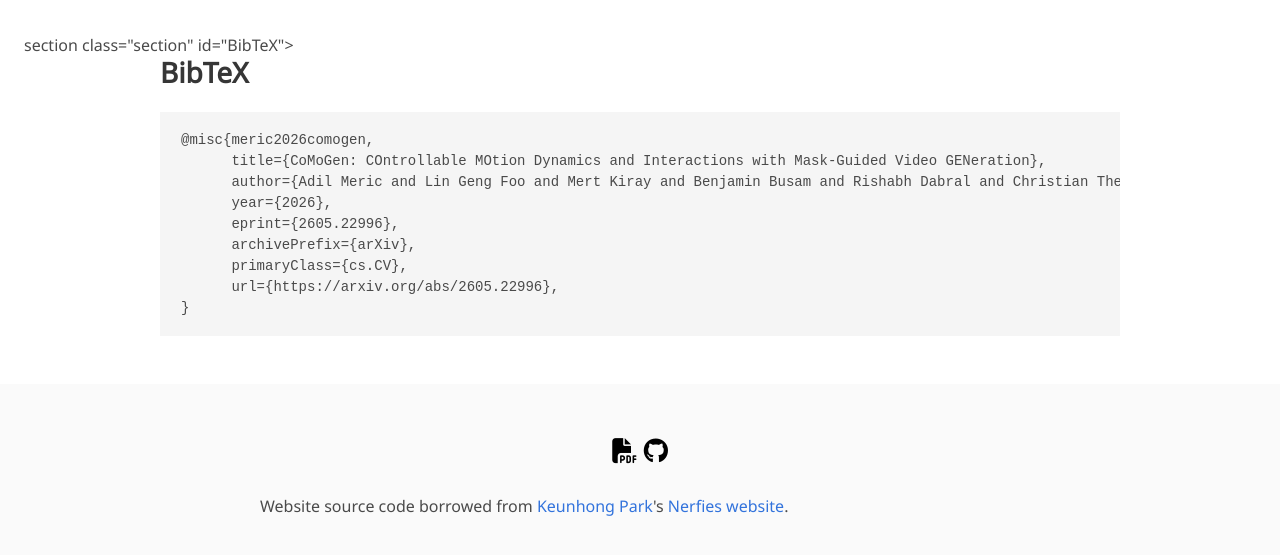
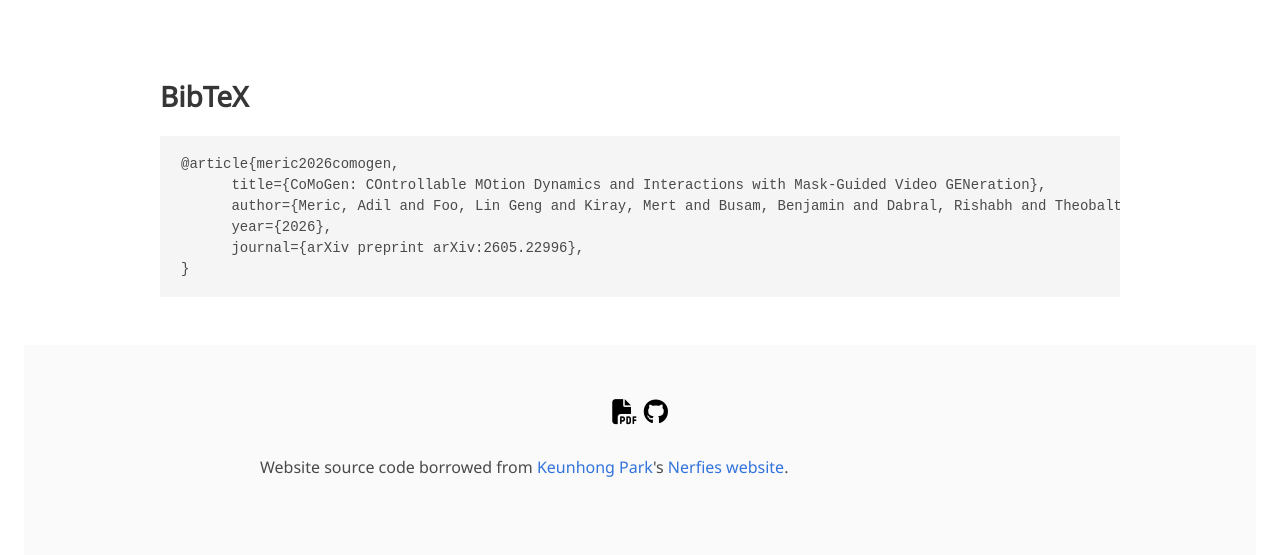
Before and after one commit to mericadil/CoMoGen, a plain HTML site: page index.html in a window 1280 px wide. Shown: the part 3762-4317 px from the top of the page. Drawn offline with nearby package versions, Linux system fonts and the light colour scheme; some icons are missing; a web font is replaced by a local one.

Commit message:
fix bibtex

```diff
--- a/index.html
+++ b/index.html
@@ -405,18 +405,15 @@
 </section>
 <!-- /Method -->
 
-section class="section" id="BibTeX">
+<section class="section" id="BibTeX">
         <div class="container is-max-desktop content">
             <h2 class="title">BibTeX</h2>
             <pre>
-<code>@misc{meric2026comogen,
+<code>@article{meric2026comogen,
       title={CoMoGen: COntrollable MOtion Dynamics and Interactions with Mask-Guided Video GENeration},
-      author={Adil Meric and Lin Geng Foo and Mert Kiray and Benjamin Busam and Rishabh Dabral and Christian Theobalt},
+      author={Meric, Adil and Foo, Lin Geng and Kiray, Mert and Busam, Benjamin and Dabral, Rishabh and Theobalt, Christian},
       year={2026},
-      eprint={2605.22996},
-      archivePrefix={arXiv},
-      primaryClass={cs.CV},
-      url={https://arxiv.org/abs/2605.22996},
+      journal={arXiv preprint arXiv:2605.22996},
 }
 </code></pre>
 </div>
```
